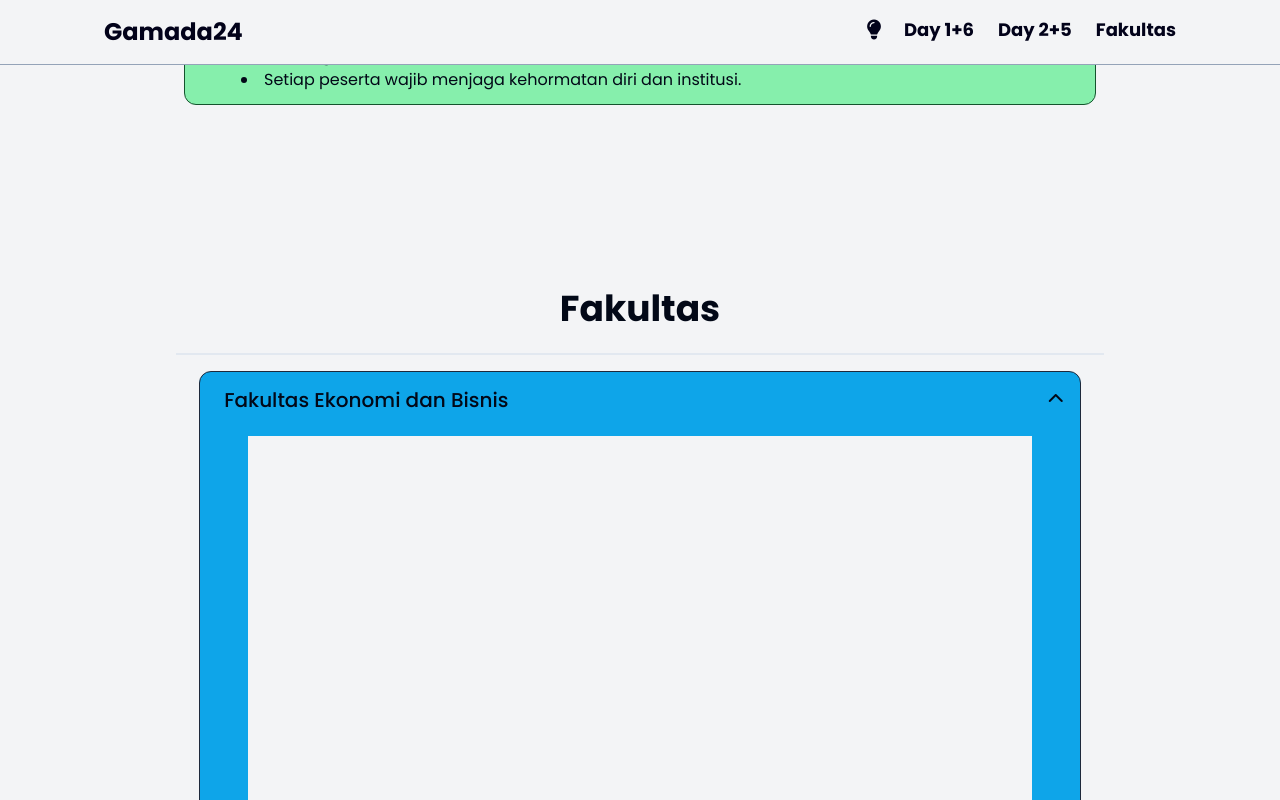
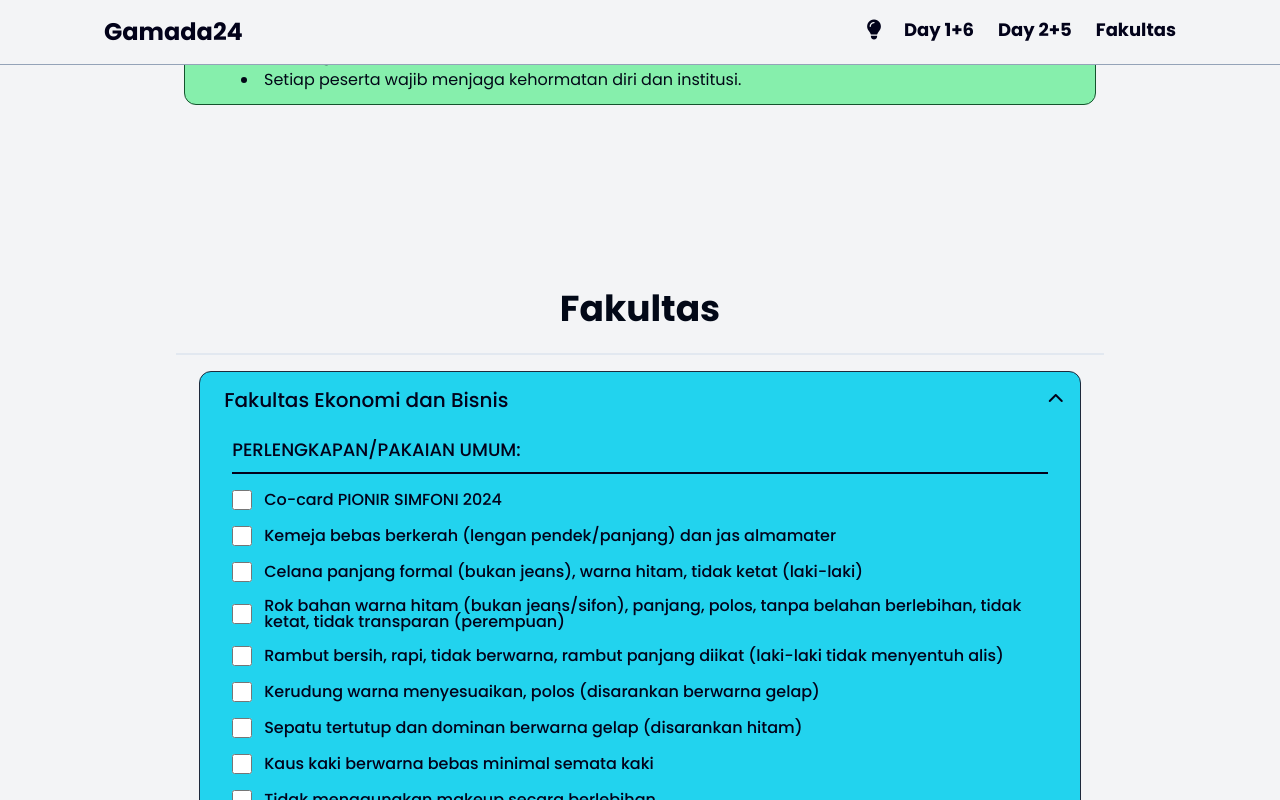
Before and after one commit to shlayb/Gamada24, a Next.js app: page / in a window 1280 px wide. Both pictures are taken after a click on the button 1055 px from the left and 3805 px from the top of the page. Shown: the part 3405-4205 px from the top of the page. Built offline with nearby package versions, Linux system fonts and the light colour scheme.

Commit message:
Initial commit

```diff
--- a/app/_fak.json
+++ b/app/_fak.json
@@ -1,15 +1,104 @@
 [
   {
     "fakultas": "Ekonomi dan Bisnis",
-    "src": "/pdf/feb.pdf"
+    "src": "/pdf/feb.pdf",
+    "kebutuhan": [
+      "Co-card PIONIR SIMFONI 2024",
+      "Kemeja bebas berkerah (lengan pendek/panjang) dan jas almamater",
+      "Celana panjang formal (bukan jeans), warna hitam, tidak ketat (laki-laki)",
+      "Rok bahan warna hitam (bukan jeans/sifon), panjang, polos, tanpa belahan berlebihan, tidak ketat, tidak transparan (perempuan)",
+      "Rambut bersih, rapi, tidak berwarna, rambut panjang diikat (laki-laki tidak menyentuh alis)",
+      "Kerudung warna menyesuaikan, polos (disarankan berwarna gelap)",
+      "Sepatu tertutup dan dominan berwarna gelap (disarankan hitam)",
+      "Kaus kaki berwarna bebas minimal semata kaki",
+      "Tidak menggunakan makeup secara berlebihan",
+      "Menggunakan ikat pinggang jika diperlukan (opsional)"
+    ],
+    "ATK": [
+      "Bolpoin hitam",
+      "Bolpoin berwarna atau spidol berwarna (minimal 2)",
+      "Correction pen",
+      "Penggaris",
+      "Clipboard",
+      "Tas",
+      "Botol air minum (tumbler)",
+      "Alat makan: sendok, garpu, dan tempat makan (bukan sekali pakai)",
+      "Masker cadangan",
+      "Hand sanitizer/tisu basah",
+      "Alat ibadah",
+      "Obat pribadi"
+    ],
+    "perlengkapankhusus": ["Foto bebas ukuran 2R untuk pengisian booklet", "Double tape"],
+    "catatanKhusus": [
+      "Mengikuti seluruh peraturan universitas",
+      "Lapor ke pemandu/co-facilitator jika memiliki masalah kesehatan (sertai surat dokter jika perlu), dan siapkan pita merah serta peniti untuk dikenakan di lengan kiri selama kegiatan",
+      "Siapkan kebutuhan secara mandiri jika menjalani diet khusus",
+      "Tidak membawa dan memakai perhiasan berlebihan",
+      "Tidak membawa senjata tajam dan NAPZA (Narkoba, Psikotropika, dan Zat Adiktif lainnya)",
+      "Tidak merokok/vape selama kegiatan",
+      "Wajib menjaga kehormatan diri dan institusi"
+    ]
   },
   {
     "fakultas": "Farmasi",
-    "src": "/pdf/farmasi.pdf"
+    "src": "/pdf/farmasi.pdf",
+    "kebutuhan": [
+      "Name tag menggunakan name tag dari PIONIR Gadjah Mada 2024.",
+      "Pakaian atas (Jas almamater + Kemeja berwarna putih, berkerah, tidak menerawang, dan tidak ketat)",
+      "Pakaian bawah",
+      "Laki-laki: celana panjang sampai mata kaki, bahan formal (bukan jeans/denim), warna hitam, dan tidak ketat ",
+      "Perempuan: rok hitam (bukan bahan jeans/sifon) polos, panjang semata kaki, rapi, sopan (tidak ketat dan tidak menerawang), model bebas ",
+      "Sepatu tertutup, warna dominan hitam ",
+      "Kaus kaki warna putih, panjang minimal menutup mata kaki ",
+      "Rambut",
+      "Laki-laki: tidak disemir warna, tidak menyentuh alis dan telinga",
+      "Jika berjilbab, jilbab segi empat polos berwarna bebas, tidak menerawang",
+      "Kuku tidak panjang dan tidak dicat warna"
+    ],
+    "ATK": [
+      "Alat tulis secukupnya",
+      "Botol minum minimal 750 ml",
+      "Alat makan: sendok, garpu, dan kotak makan (bukan sekali pakai)",
+      "Tisu ukuran travel pack",
+      "Alat ibadah (termasuk sajadah untuk yang beragama Islam)",
+      "Sandal sebagai alat penunjang ibadah untuk yang beragama Islam",
+      "Obat pribadi"
+    ],
+    "catatanKhusus": [
+      "Mengikuti seluruh peraturan universitas.",
+      "Bagi yang memiliki masalah kesehatan (jika perlu disertai surat dokter) wajib lapor pemandu/co-facilitator. Mohon disiapkan pita merah dan peniti yang dikenakan di lengan kiri dan dipakai selama kegiatan.",
+      "Bagi yang menjalani diet khusus, harap mempersiapkan keperluannya secara mandiri.",
+      "Dilarang membawa dan memakai perhiasan secara berlebihan.",
+      "Dilarang membawa senjata tajam dan obat-obatan terlarang.",
+      "Dilarang merokok/vape selama kegiatan.",
+      "Setiap peserta wajib menjaga kehormatan diri dan institusi."
+    ]
   },
   {
     "fakultas": "Filsafat",
-    "src": "/pdf/filsafat.pdf"
+    "src": "/pdf/filsafat.pdf",
+    "kebutuhan": [
+      "Co-card, menggunakan co-card PIONIR Dialektika 2024 (L.AT.3.1.)",
+      "Pakaian atas",
+      "Pakaian PUTIH berkerah lengan panjang",
+      "Pakaian bawah",
+      "Menggunakan celana berwarna gelap (disarankan hitam) dengan dilapisi kain jarik BATIK, warna dan motif bebas, rapi, dan sopan (L.AT.3.2.)",
+      "Rambut rapi dan berwarna natural.",
+      "Jika berhijab, mengenakan hijab segi empat polos berwarna gelap (disarankan berwarna hitam)",
+      "Sepatu tertutup dan berwarna gelap (disarankan berwarna hitam)",
+      "Kaos kaki berwarna bebas dengan ukuran minimal setengah kaki"
+    ],
+    "ATK": [
+      "Bolpoin",
+      "Buku catatan/buku tulis",
+      "Correction pen/tipe",
+      "Papan dada (opsional)",
+      "Tas ransel",
+      "Botol air minum minimal 750 ml (tumbler)",
+      "Alat makan: sendok, garpu, dan kotak makan (bukan sekali pakai)",
+      "Alat ibadah",
+      "Obat pribadi"
+    ]
   },
   {
     "fakultas": "Geografi",
--- /dev/null
+++ b/components/ui/boxnote.tsx
@@ -0,0 +1,23 @@
+interface BoxNoteProps {
+  list?: string[];
+}
+export default function BoxNote({ list }: BoxNoteProps) {
+  return (
+    <>
+      <div className="flex items-center m-2 py-3 px-6 w-[95%] rounded-xl mx-auto bg-green-300 border-green-900 border-[1px] dark:text-green-950 dark:border-lime-100">
+        <i className="mr-5 scale-150 fa-solid fa-lightbulb "></i>
+        <p>
+          {list
+            ? list.map((item, index) => {
+                return (
+                  <li key={index} className="text-md">
+                    {item}
+                  </li>
+                );
+              })
+            : null}
+        </p>
+      </div>
+    </>
+  );
+}
--- a/components/ui/fak-drop.tsx
+++ b/components/ui/fak-drop.tsx
@@ -1,12 +1,18 @@
 'use client';
 import { use, useEffect, useRef, useState } from 'react';
+import CheckItem from './checkboxitem';
+import BoxNote from './boxnote';
 
 interface FakDropProps {
   fakultas: string;
-  src: string;
+  src?: string;
+  kebutuhan?: string[];
+  ATK?: string[];
+  catatankhusus?: string[];
+  perlengkapankhusus?: string[];
 }
 
-export default function FakDrop({ fakultas, src }: FakDropProps) {
+export default function FakDrop({ fakultas, src, kebutuhan, ATK, catatankhusus, perlengkapankhusus }: FakDropProps) {
   const pdf = useRef<HTMLDivElement>(null);
   const [isOpen, setIsOpen] = useState(false);
 
@@ -19,14 +25,14 @@ export default function FakDrop({ fakultas, src }: FakDropProps) {
 
   return (
     <>
-      <div className="w-[95%] h-auto mx-auto my-2 rounded-xl bg-sky-500 cursor-pointer border-slate-800 border-[1px] transition-all duration-500">
+      <div className="w-[95%] h-auto mx-auto my-2 rounded-xl bg-cyan-400 text-dark cursor-pointer border-slate-800 border-[1px] transition-all duration-100">
         <div
           onClick={() => {
             setIsOpen(!isOpen);
           }}
           className="p-3 flex justify-between items-center"
         >
-          <h2 className="text-xl font-[500] px-3 transition-all  hover:scale-105 hover:translate-x-3 ease-in-out duration-200">Fakultas {fakultas}</h2>
+          <h2 className="text-xl font-[500] px-3 transition-all  hover:scale-105 hover:translate-x-3 ease-in-out duration-100">Fakultas {fakultas}</h2>
           <div>
             <button
               className="p-1  transition-all hover:scale-150 ease-in-out"
@@ -39,11 +45,45 @@ export default function FakDrop({ fakultas, src }: FakDropProps) {
           </div>
         </div>
 
-        {isOpen ? (
+        {/* {isOpen ? (
           <div ref={pdf} className="flex justify-center px-1 py-2 pb-4 transition-all ease-linear duration-1000">
             <iframe src={src} className="w-[90%] aspect-3/4"></iframe>
           </div>
+        ) : null} */}
+        {isOpen && kebutuhan ? (
+          <div ref={pdf} className=" px-8 py-2 pb-4 transition-all ease-linear duration-100">
+            <h2 className="font-medium text-lg">PERLENGKAPAN/PAKAIAN UMUM:</h2>
+            <hr className="my-2 border-[1px] border-dark dark:border-light " />
+            {kebutuhan
+              ? kebutuhan.map((item, index) => {
+                  return <CheckItem key={index} item={item} />;
+                })
+              : null}
+          </div>
         ) : null}
+        {isOpen && ATK ? (
+          <div ref={pdf} className=" px-8 py-2 pb-4 transition-all ease-linear duration-100">
+            <h2 className="font-medium text-lg">ATK dan perlengkapan pribadi :</h2>
+            <hr className="my-2 border-[1px] border-dark dark:border-light " />
+            {ATK
+              ? ATK.map((item, index) => {
+                  return <CheckItem key={index} item={item} />;
+                })
+              : null}
+          </div>
+        ) : null}
+        {isOpen && perlengkapankhusus ? (
+          <div ref={pdf} className=" px-8 py-2 pb-4 transition-all ease-linear duration-100">
+            <h2 className="font-medium text-lg">Perlengkapan Khusus :</h2>
+            <hr className="my-2 border-[1px] border-dark dark:border-light " />
+            {perlengkapankhusus
+              ? perlengkapankhusus.map((item, index) => {
+                  return <CheckItem key={index} item={item} />;
+                })
+              : null}
+          </div>
+        ) : null}
+        {isOpen && catatankhusus ? <BoxNote list={catatankhusus} /> : null}
       </div>
     </>
   );
--- a/components/ui/fakultas.tsx
+++ b/components/ui/fakultas.tsx
@@ -9,7 +9,7 @@ export default function Fakultas() {
         <hr className="my-2 border-[1px] " />
         <div className="grid grid-cols-1 gap-2 ">
           {kluster.map((fak, index) => {
-            return <FakDrop key={index} fakultas={fak.fakultas} src={fak.src} />;
+            return <FakDrop key={index} fakultas={fak.fakultas} src={fak.src} kebutuhan={fak.kebutuhan} ATK={fak.ATK} catatankhusus={fak.catatanKhusus} perlengkapankhusus={fak.perlengkapankhusus} />;
           })}
         </div>
       </div>
```
